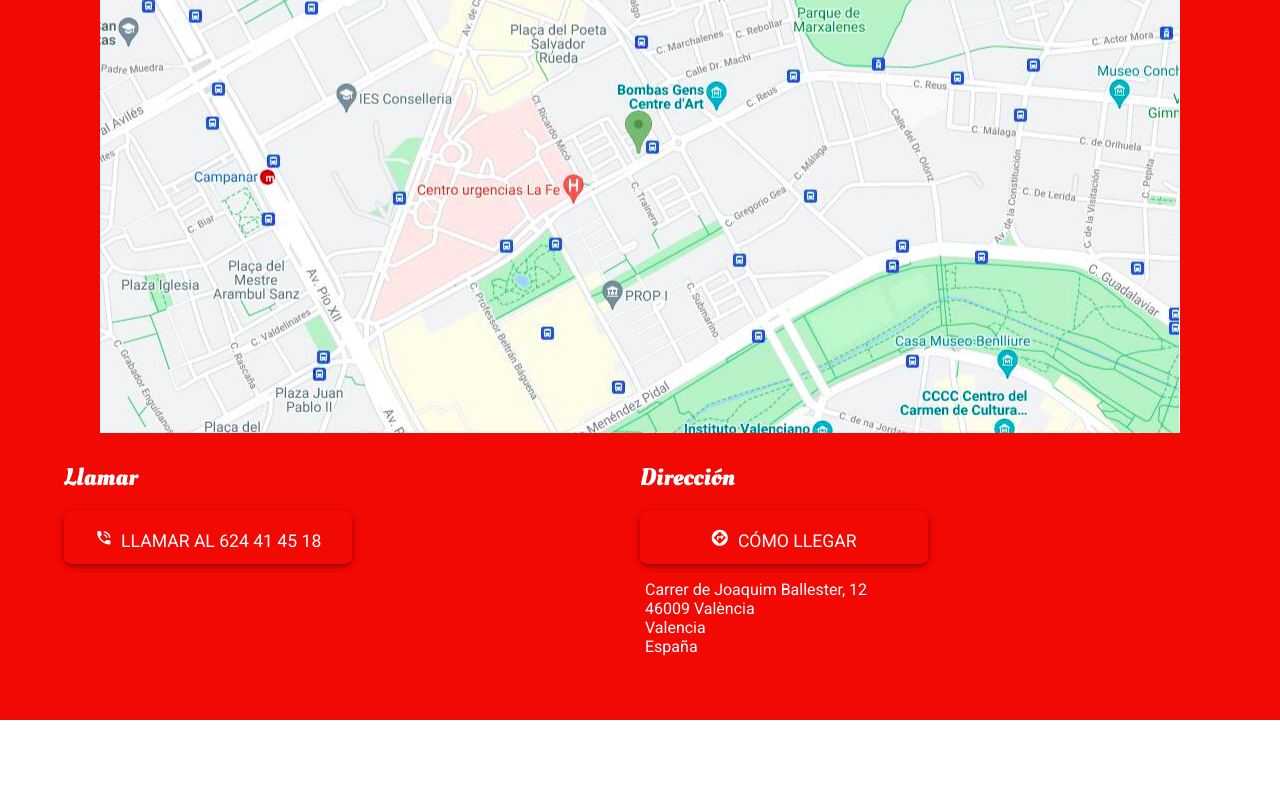
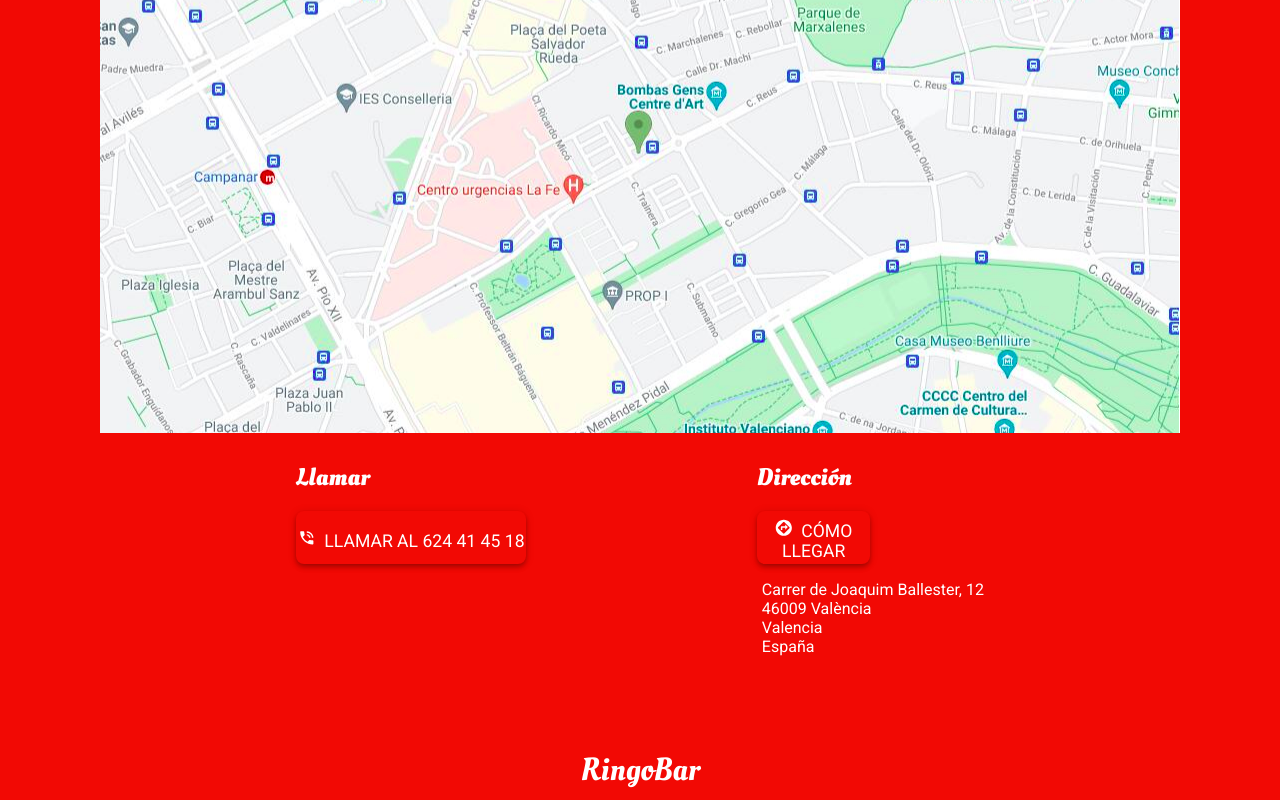
Before and after one commit to MarkRasavong/ringoBarVLC, a Next.js app: page / in a window 1280 px wide. Shown: the part 1497-2297 px from the top of the page. Before the commit the page ends 2217 px from the top, so only its background shows below. Built offline with nearby package versions, Linux system fonts and the light colour scheme.

Commit message:
create footer

```diff
--- a/components/ContactSection/Contact.styled.ts
+++ b/components/ContactSection/Contact.styled.ts
@@ -26,8 +26,8 @@ export const ContactGrid = styled.div`
 
 	@media (min-width: 901px) {
 		display: grid;
-		grid-template-columns: 50% 50%;
-
+		grid-template-columns: 40% auto;
+		justify-content: center;
 		button {
 			width: 50%;
 		}
--- a/components/ContactSection/Contact.tsx
+++ b/components/ContactSection/Contact.tsx
@@ -8,7 +8,7 @@ import { MdAssistantDirection, MdPhoneInTalk } from 'react-icons/md';
 
 const Contact = () => {
   return (
-    <RedSection id="contact">
+    <RedSection id="contactar">
       <h3>Contactar</h3>
       <MapImageContainer>
         <a href='https://www.google.com/maps/place/RINGO+BAR/@39.4845162,-0.3890558,17z/data=!3m1!4b1!4m5!3m4!1s0xd604f1cead0fce7:0xdf718751632a7a69!8m2!3d39.4845089!4d-0.3868619' target='_blank' rel="noreferrer">
--- /dev/null
+++ b/components/Footer/Footer.styled.ts
@@ -0,0 +1,18 @@
+import styled from 'styled-components'
+
+export const FooterDiv = styled.footer`
+	display: flex;
+	justify-content: center;
+	align-items: center;
+	height: 5em;
+	width: 100%;
+	background-color: ${({ theme }) => theme.color.ringoRed};
+
+	h4 {
+		font-family: ${({ theme }) => theme.fonts[1]};
+		font-size: ${({ theme }) => theme.fontSize.medium};
+		color: ${({ theme }) => theme.color.ringoWhite};
+		margin: 0;
+		font-weight: normal;
+	}
+`
--- /dev/null
+++ b/components/Footer/Footer.tsx
@@ -0,0 +1,15 @@
+import Link from 'next/link';
+import React from 'react'
+import {FooterDiv} from './Footer.styled';
+
+const Footer = () => {
+  return (
+    <FooterDiv>
+      <div style={{paddingTop: '20px'}}>
+      <Link href={"/"} passHref><h4>RingoBar</h4></Link>
+      </div>
+    </FooterDiv>
+  )
+}
+
+export default Footer
--- a/components/Layout.tsx
+++ b/components/Layout.tsx
@@ -1,4 +1,5 @@
 import React from 'react';
+import Footer from './Footer/Footer';
 import MetaHeader from './MetaHeader';
 import Navbar from './Navbar/Navbar';
 
@@ -15,6 +16,7 @@ const Layout = ({ children }: LayoutProps) => {
                 {/*all Page components goes here*/}
                 {children}
             </main>
+            <Footer />
         </React.Fragment>
     )
 }
--- a/components/Navbar/Navbar.tsx
+++ b/components/Navbar/Navbar.tsx
@@ -50,6 +50,7 @@ const Navbar = () => {
       <NavLinks style={{ left: displayMobileMenu ? '0%' : '-100%' }}>
         {pages.map(({title, link}) => (
             <li
+            onClick={handleMobileClick}
             key={`NavLink_${title}`}>
               <Link href={link} passHref>
                 <a>{title}</a>
```
